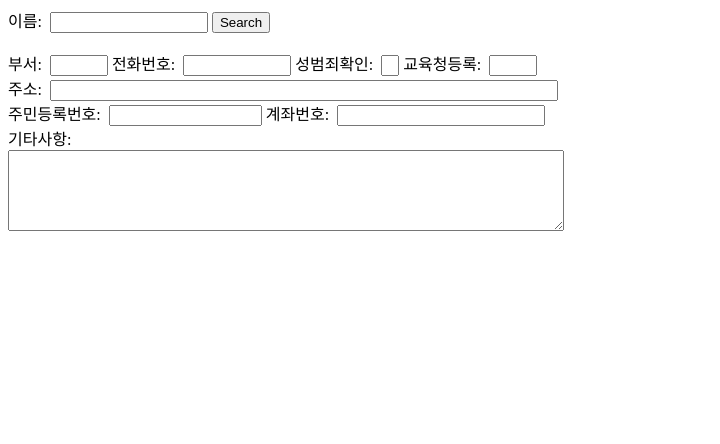
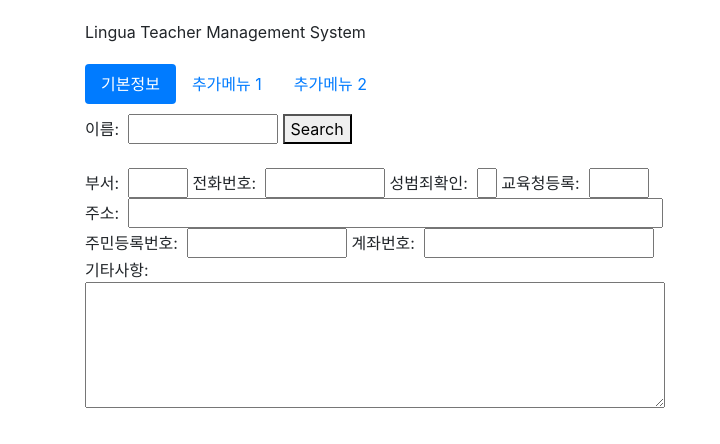
Before and after one commit to hyecheol123/Lingua_Teacher_Manage_Prototype, a plain HTML site: page index.html in a window 1280 px wide. Shown: the whole page, without its empty margins (0-720 px from the left). Drawn offline with nearby package versions, Linux system fonts and the light colour scheme.

Commit message:
Using Bootstrap - Tabs

```diff
--- a/index.html
+++ b/index.html
@@ -2,9 +2,30 @@
 <html>
     <head>
         <meta charset="utf-8">
+        <meta name="viewport" content="width=device-width, initial-scale=1">
+        <link rel="stylesheet" href="https://stackpath.bootstrapcdn.com/bootstrap/4.5.2/css/bootstrap.min.css" integrity="sha384-JcKb8q3iqJ61gNV9KGb8thSsNjpSL0n8PARn9HuZOnIxN0hoP+VmmDGMN5t9UJ0Z" crossorigin="anonymous">
         <title>Lingua Teacher Manage System</title>
     </head>
     <body>
+        <div class="container">
+            <div class="row">
+                <div class="col">
+                    <p style="margin:20px 0px">Lingua Teacher Management System</p>
+
+                    <ul class="nav nav-pills" style="margin-bottom:10px">
+                        <li class="nav-item">
+                            <a class="nav-link active" data-toggle="tab" href="#basic_info">기본정보</a>
+                        </li>
+                        <li class="nav-item">
+                            <a class="nav-link" data-toggle="tab" href="#tab1">추가메뉴 1</a>
+                        </li>
+                        <li class="nav-item">
+                            <a class="nav-link" data-toggle="tab" href="#tab2">추가메뉴 2</a>
+                        </li>
+                    </ul>
+
+                    <div class="tab-content">
+                        <div class="tab-pane fade show active" id="basic_info">
                             이름:&nbsp;
                             <input id="name" type="text" style="width:150px" onkeypress=enterTest()>
                             <button onclick="search()" stype="width:50px">Search</button>
@@ -12,26 +33,37 @@
                             <br>
 
                             부서:&nbsp;
-        <input id="dept" type="text" style="width:50px">
+                            <input id="dept" type="text" style="width:60px">
                             전화번호:&nbsp;
-        <input id="contact" type="text" style="width:100px">
+                            <input id="contact" type="text" style="width:120px">
                             성범죄확인:&nbsp;
-        <input id="scrime" type="text" style="width:10px">
+                            <input id="scrime" type="text" style="width:20px">
                             교육청등록:&nbsp;
-        <input id="reg" type="text" style="width:40px">
+                            <input id="reg" type="text" style="width:60px">
                             <br>
 
                             주소:&nbsp;
-        <input id="addr" type="text" style="width:500px">
+                            <input id="addr" type="text" style="width:535px">
                             <br>
                             주민등록번호:&nbsp;
-        <input id="nid" type="text" style="width:145px">
+                            <input id="nid" type="text" style="width:160px">
                             계좌번호:&nbsp;
-        <input id="account" type="text" style="width:200px">
+                            <input id="account" type="text" style="width:230px">
                             <br>
                             기타사항:
                             <br>
-        <textarea id="memo" rows="5" name="memo" style="width:550px"></textarea>
+                            <textarea id="memo" rows="5" name="memo" style="width:580px"></textarea>
+                        </div>
+                        <div class="tab-pane fade" id="tab1">
+                            Not yet Implemented
+                        </div>
+                        <div class="tab-pane fade" id="tab2">
+                            Not yet Implemented
+                        </div>
+                    </div>
+                </div>
+            </div>
+        </div>
 
 
 
@@ -48,7 +80,7 @@
                 // Function to search and retrieve proper teacher object
 
                 // For dummy data
-                let requestURL = "https://linguademo.hcjang.com/data.json"
+                let requestURL = "https://raw.githubusercontent.com/hyecheol123/Lingua_Teacher_Manage_Prototype/master/data.json"
                 let request = new XMLHttpRequest();
                 request.open('GET', requestURL);
                 request.send();
@@ -97,5 +129,8 @@
                 }
             }
       </script>
+      <script src="https://code.jquery.com/jquery-3.5.1.slim.min.js" integrity="sha384-DfXdz2htPH0lsSSs5nCTpuj/zy4C+OGpamoFVy38MVBnE+IbbVYUew+OrCXaRkfj" crossorigin="anonymous"></script>
+      <script src="https://cdn.jsdelivr.net/npm/popper.js@1.16.1/dist/umd/popper.min.js" integrity="sha384-9/reFTGAW83EW2RDu2S0VKaIzap3H66lZH81PoYlFhbGU+6BZp6G7niu735Sk7lN" crossorigin="anonymous"></script>
+      <script src="https://stackpath.bootstrapcdn.com/bootstrap/4.5.2/js/bootstrap.min.js" integrity="sha384-B4gt1jrGC7Jh4AgTPSdUtOBvfO8shuf57BaghqFfPlYxofvL8/KUEfYiJOMMV+rV" crossorigin="anonymous"></script>
   </body>
 </html>
```
Lines whose indentation alone changed are shown as unchanged.
